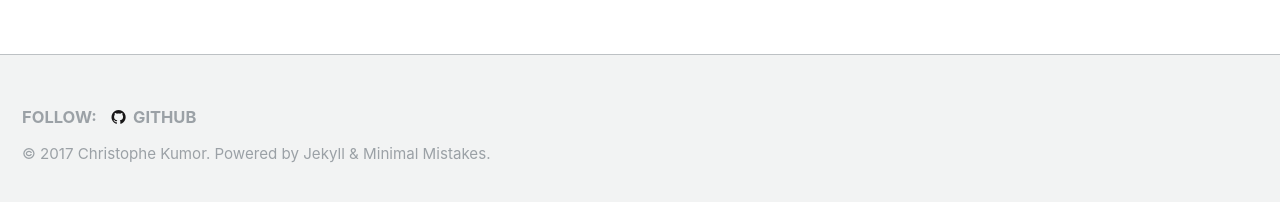
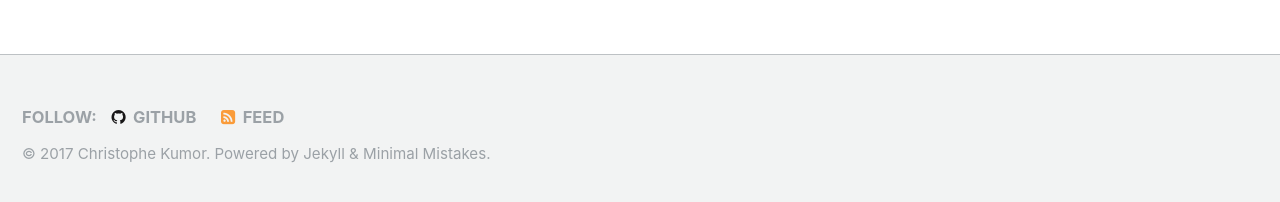
Before and after one commit to christophekumor/christophekumor.github.io, a Jekyll site: the page built from _pages/tags-archive.md, in a window 1280 px wide. Shown: the part 690-892 px from the top of the page. Built offline with Jekyll 4.4.1, drawn with Linux system fonts in a browser that asks for light colours.

Commit message:
rss footer

```diff
--- a/_includes/footer.html
+++ b/_includes/footer.html
@@ -15,7 +15,7 @@
     {% if site.author.bitbucket %}
       <li><a href="http://bitbucket.org/{{ site.author.bitbucket }}"><i class="fa fa-fw fa-bitbucket" aria-hidden="true"></i> Bitbucket</a></li>
     {% endif %}
-  <!--  <li><a href="{% if site.atom_feed.path %}{{ site.atom_feed.path }}{% else %}{{ '/feed.xml' | absolute_url }}{% endif %}"><i class="fa fa-fw fa-rss-square" aria-hidden="true"></i> {{ site.data.ui-text[site.locale].feed_label | default: "Feed" }}</a></li> -->
+    <li><a href="{% if site.atom_feed.path %}{{ site.atom_feed.path }}{% else %}{{ '/feed.xml' | absolute_url }}{% endif %}"><i class="fa fa-fw fa-rss-square" aria-hidden="true"></i> {{ site.data.ui-text[site.locale].feed_label | default: "Feed" }}</a></li>
   </ul>
 </div>
 
```
